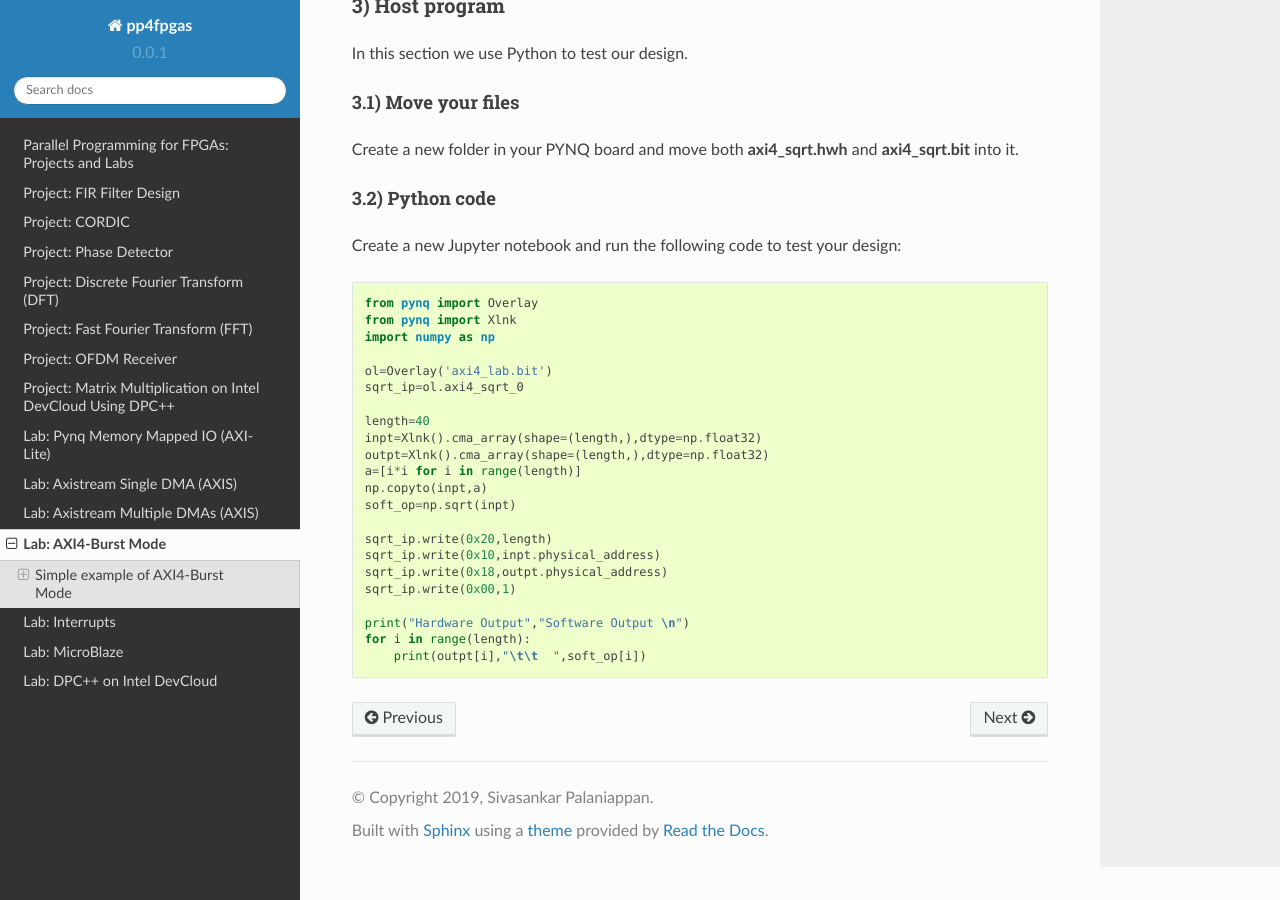
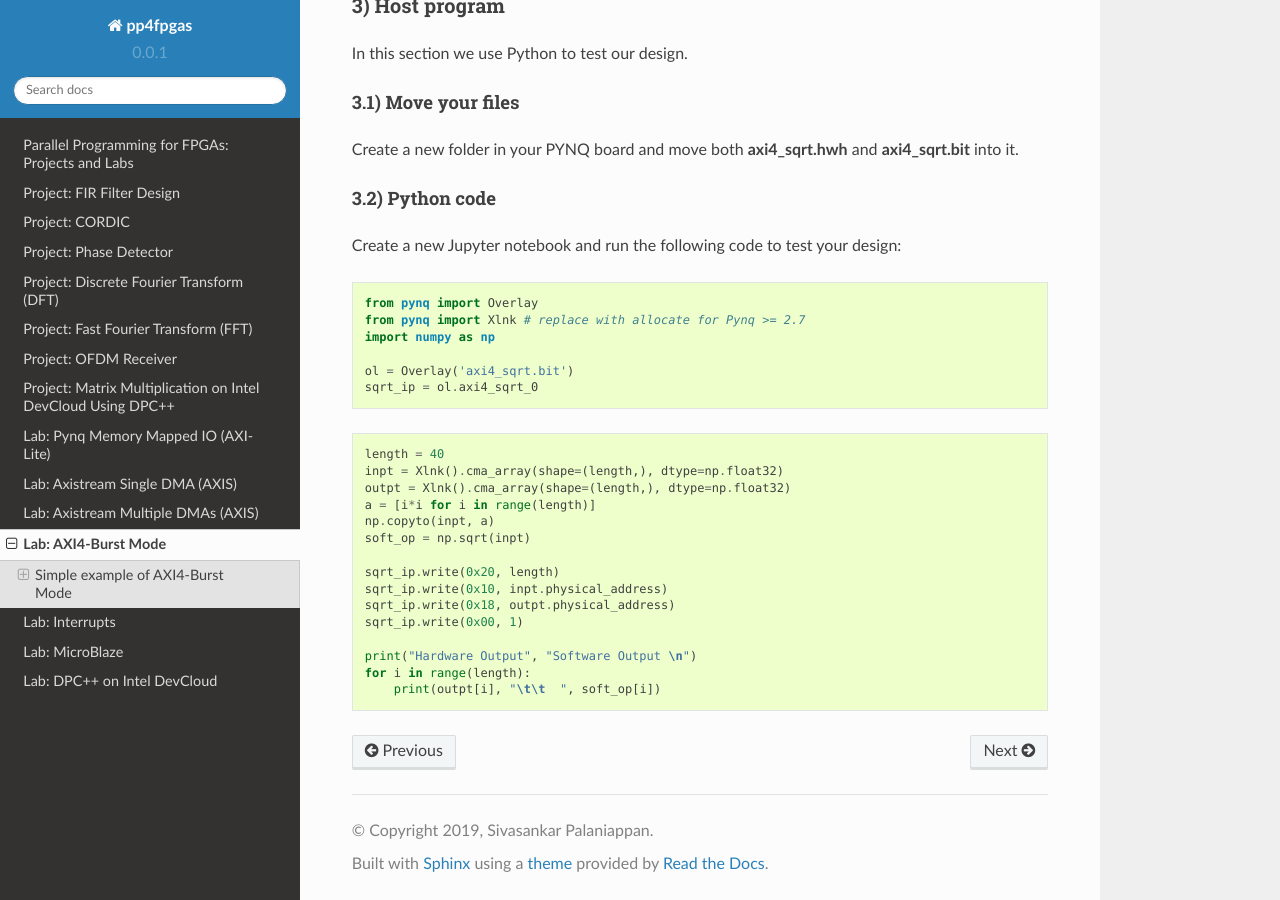
Before and after one commit to KastnerRG/Read_the_docs, a Sphinx documentation site: the page built from docs/axi4.rst, in a window 1280 px wide and 900 px high, scrolled down 7021 px. Built offline with Sphinx 7.4.7 and the Read the Docs theme 2.0.0, drawn with Linux system fonts in a browser that asks for light colours.

Commit message:
Update axi4.rst

```diff
--- a/docs/axi4.rst
+++ b/docs/axi4.rst
@@ -26,7 +26,7 @@ Windows: open vivado_hls command line and run the following ::
 
 Now you can open your project in Vivado HLS. It should look like this:
 
-.. image :: https://github.com/KastnerRG/pp4fpgas/raw/master/labs/images/pynq18.png
+.. image :: https://i.imgur.com/LPSdHi3.png
 
 *in* and *out* are ports set to AXI4 interface. They are also set as AXI-Lite interfaces because the AXI4 interfaces are given the offsets as the corresponding slaves. AXI4 (*m_axi*) is a master-based protocol, unlike AXI-Lite (*s_axilite*) which is a slave-based protocol. Since it is slave-based, we know which address to write and read from using the general purpose port. But AXI4 is master-based and hence we use the high-performance ports for communication to the PS (just like in the DMA labs). We do not know the address to read from and write to, and setting the offset to slave allows us to control AXI4-Master just like an AXI-Lite slave. *len* and *return* (which are the number of samples and the control signals, respectively) are AXI-Lite.
 
@@ -146,26 +146,27 @@ Create a new Jupyter notebook and run the following code to test your design:
 
 .. code-block :: python3
 
-
 	from pynq import Overlay
-	from pynq import Xlnk
+	from pynq import Xlnk # replace with allocate for Pynq >= 2.7
 	import numpy as np
 
-	ol=Overlay('axi4_lab.bit')
-	sqrt_ip=ol.axi4_sqrt_0
+	ol = Overlay('axi4_sqrt.bit')
+	sqrt_ip = ol.axi4_sqrt_0
 
-	length=40
-	inpt=Xlnk().cma_array(shape=(length,),dtype=np.float32)
-	outpt=Xlnk().cma_array(shape=(length,),dtype=np.float32)
-	a=[i*i for i in range(length)]
-	np.copyto(inpt,a)
-	soft_op=np.sqrt(inpt)
+.. code-block :: python3
 
-	sqrt_ip.write(0x20,length)
-	sqrt_ip.write(0x10,inpt.physical_address)
-	sqrt_ip.write(0x18,outpt.physical_address)
-	sqrt_ip.write(0x00,1)
+	length = 40
+	inpt = Xlnk().cma_array(shape=(length,), dtype=np.float32)
+	outpt = Xlnk().cma_array(shape=(length,), dtype=np.float32)
+	a = [i*i for i in range(length)]
+	np.copyto(inpt, a)
+	soft_op = np.sqrt(inpt)
 
-	print("Hardware Output","Software Output \n")
+	sqrt_ip.write(0x20, length)
+	sqrt_ip.write(0x10, inpt.physical_address)
+	sqrt_ip.write(0x18, outpt.physical_address)
+	sqrt_ip.write(0x00, 1)
+
+	print("Hardware Output", "Software Output \n")
 	for i in range(length):
-	    print(outpt[i],"\t\t  ",soft_op[i])
+	    print(outpt[i], "\t\t  ", soft_op[i])
```
